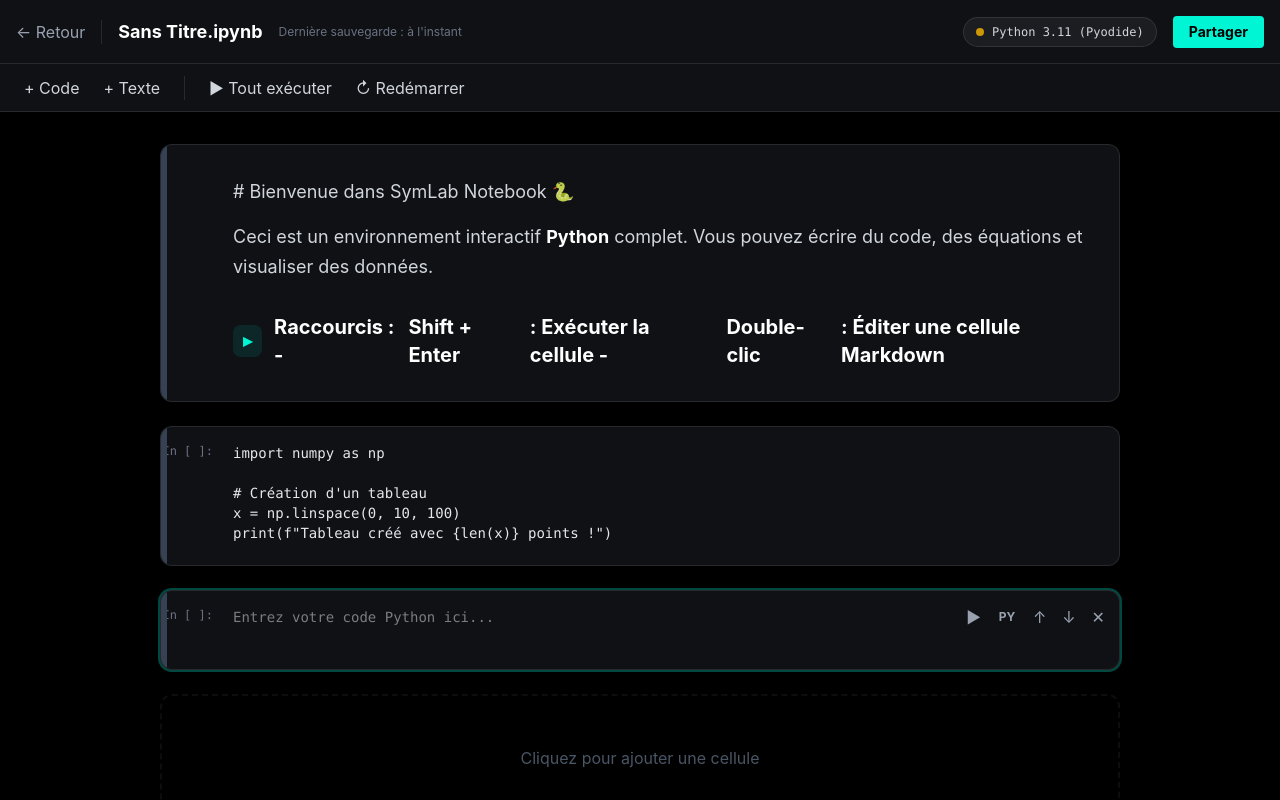
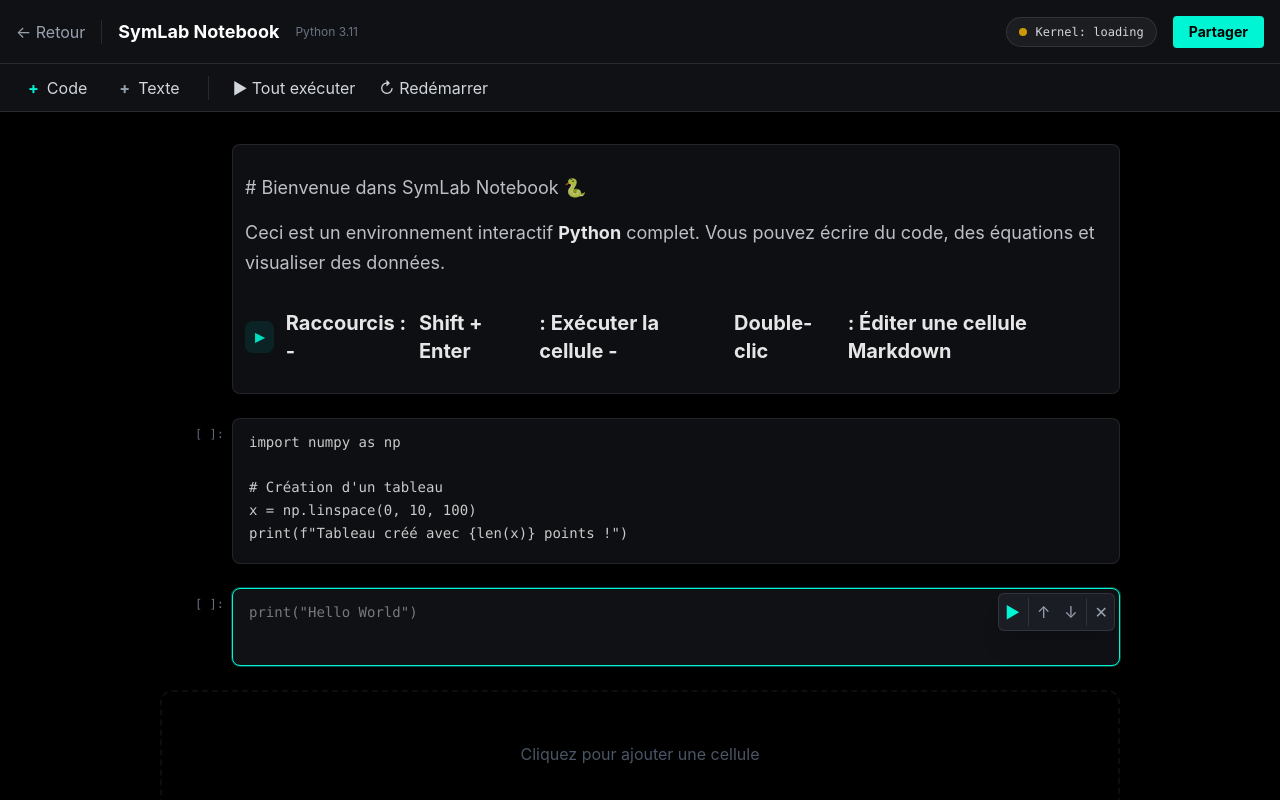
Before and after one commit to symlabsn/SymLab, a Next.js app: page /code in a window 1280 px wide. Both pictures are taken after a click on the button "+ Code". Shown: the top 800 px of the page. Built offline with nearby package versions, Linux system fonts and the light colour scheme.

Commit message:
Enhance Jupyter Notebook UI with professional design and floating toolbar

```diff
--- a/src/app/code/page.js
+++ b/src/app/code/page.js
@@ -27,43 +27,63 @@
 
     return (
         <div
-            className={`group relative mb-4 transition-all duration-300 ${isActive ? 'ring-2 ring-[#00F5D4]/30' : 'hover:bg-white/5'} rounded-xl overflow-hidden border border-white/10 bg-[#0F1115]`}
+            className={`group flex gap-2 mb-4 transition-all duration-200 ${isActive ? '' : 'opacity-90 hover:opacity-100'}`}
             onClick={() => setActive(cell.id)}
         >
-            {/* Barre latérale de statut */}
-            <div className={`absolute left-0 top-0 bottom-0 w-1.5 ${cell.status === 'running' ? 'bg-yellow-400 animate-pulse' :
-                cell.status === 'success' ? 'bg-[#00F5D4]' :
-                    cell.status === 'error' ? 'bg-red-500' :
-                        'bg-gray-700'
-                }`} />
+            {/* Colonne de gauche (In [ ]) */}
+            <div className="w-16 flex-shrink-0 flex flex-col items-end pt-2 gap-1 select-none">
+                {cell.type === 'code' && (
+                    <span className={`font-mono text-xs ${cell.status === 'running' ? 'text-yellow-400' : 'text-gray-500'}`}>
+                        {cell.status === 'running' ? '[*]:' : `[${cell.executionCount || ' '}]:`}
+                    </span>
+                )}
+            </div>
+
+            {/* Contenu principal */}
+            <div className="flex-1 min-w-0 flex flex-col gap-2">
+                {/* Zone d'entrée (Code ou Markdown) */}
+                <div className={`relative rounded-lg border transition-all duration-200 overflow-hidden
+                    ${isActive
+                        ? 'border-[#00F5D4] shadow-[0_0_0_1px_rgba(0,245,212,0.3)] bg-[#0F1115]'
+                        : 'border-white/10 bg-[#0F1115] hover:border-white/20'
+                    }
+                `}>
+                    {/* Indicateur de type (petit badge) */}
+                    <div className="absolute top-0 right-0 p-1 z-10 opacity-0 group-hover:opacity-100 transition-opacity">
+                        <span className="text-[10px] uppercase font-bold text-gray-600 bg-black/50 px-1.5 py-0.5 rounded">
+                            {cell.type}
+                        </span>
+                    </div>
 
                     <div className="flex">
-                {/* Numéro d'entrée (In [ ]) */}
-                <div className="w-16 flex-shrink-0 pt-4 text-right pr-3 font-mono text-xs text-gray-500 select-none">
-                    {cell.type === 'code' ? `In [${cell.executionCount || ' '}]:` : ''}
-                </div>
+                        {/* Marge colorée état */}
+                        {cell.type === 'code' && (
+                            <div className={`w-1 flex-shrink-0 ${cell.status === 'running' ? 'bg-yellow-400 animate-pulse' :
+                                    cell.status === 'success' ? 'bg-transparent' :
+                                        cell.status === 'error' ? 'bg-red-500' :
+                                            'bg-transparent'
+                                }`} />
+                        )}
 
-                {/* Contenu de la cellule */}
-                <div className="flex-1 min-w-0 pt-2 pb-2 pr-2">
-
-                    {/* Zone d'édition ou Rendu Markdown */}
+                        <div className="flex-1 p-3">
                             {cell.type === 'markdown' && !cell.isEditing ? (
                                 <div
-                            className="prose prose-invert max-w-none p-2 cursor-text min-h-[2rem]"
+                                    className="prose prose-invert max-w-none min-h-[1.5rem] cursor-text"
                                     onDoubleClick={() => updateCell(cell.id, { isEditing: true })}
                                 >
-                            <RichText>{cell.content || '*Double-cliquez pour éditer*'}</RichText>
+                                    <RichText>{cell.content || '<span class="text-gray-600 italic">Double-cliquez pour ajouter du texte...</span>'}</RichText>
                                 </div>
                             ) : (
-                        <div className="relative">
                                 <textarea
                                     ref={textareaRef}
                                     value={cell.content}
                                     onChange={(e) => updateCell(cell.id, { content: e.target.value })}
-                                className={`w-full bg-transparent text-gray-200 font-mono text-sm p-2 focus:outline-none resize-none ${cell.type === 'markdown' ? 'font-sans' : 'text-[#00F5D4]'
+                                    className={`w-full bg-transparent focus:outline-none resize-none font-mono text-sm leading-relaxed ${cell.type === 'code' ? 'text-[#e0e0e0]' : 'text-gray-300 font-sans'
                                         }`}
-                                placeholder={cell.type === 'code' ? 'Entrez votre code Python ici...' : 'Entrez du Markdown...'}
+                                    placeholder={cell.type === 'code' ? 'print("Hello World")' : '# Titre...'}
                                     spellCheck="false"
+                                    autoFocus={cell.isEditing}
+                                    onBlur={() => cell.type === 'markdown' && updateCell(cell.id, { isEditing: false })}
                                     onKeyDown={(e) => {
                                         if (e.key === 'Enter' && e.shiftKey) {
                                             e.preventDefault();
@@ -71,12 +91,30 @@
                                         }
                                     }}
                                 />
+                            )}
                         </div>
-                    )}
+                    </div>
+
+                    {/* Barre d'actions flottante (visible si actif ou survol) */}
+                    <div className={`absolute top-1 right-1 flex gap-0.5 bg-[#1A1D24] rounded-md border border-white/10 shadow-xl transition-all duration-200 ${isActive ? 'opacity-100 translate-y-0' : 'opacity-0 -translate-y-2 group-hover:opacity-100 group-hover:translate-y-0'
+                        }`}>
+                        <button onClick={() => runCell(cell.id)} className="p-1.5 hover:bg-white/10 text-[#00F5D4]" title="Exécuter">▶</button>
+                        <div className="w-px bg-white/10 my-1" />
+                        <button onClick={() => moveCell(index, -1)} className="p-1.5 hover:bg-white/10 text-gray-400 hover:text-white">↑</button>
+                        <button onClick={() => moveCell(index, 1)} className="p-1.5 hover:bg-white/10 text-gray-400 hover:text-white">↓</button>
+                        <div className="w-px bg-white/10 my-1" />
+                        <button onClick={() => deleteCell(cell.id)} className="p-1.5 hover:bg-white/10 text-gray-400 hover:text-red-400">✕</button>
+                    </div>
+                </div>
 
                 {/* Zone de Sortie (Output) */}
                 {cell.output && (
-                        <div className="mt-2 mb-2 ml-2">
+                    <div className="flex gap-2 animate-in fade-in slide-in-from-top-2 duration-300">
+                        <div className="w-16 flex-shrink-0 text-right pr-3 font-mono text-xs text-red-400/50 select-none pt-1">
+                            {cell.output.type !== 'error' ? `[${cell.executionCount}]:` : ''}
+                        </div>
+                        <div className={`flex-1 overflow-x-auto ${cell.output.type === 'error' ? 'bg-red-500/10 border-l-2 border-red-500 p-3 rounded-r' : ''
+                            }`}>
                             {cell.output.type === 'text' && (
                                 <pre className="font-mono text-sm text-gray-300 whitespace-pre-wrap">{cell.output.data}</pre>
                             )}
@@ -84,50 +122,13 @@
                                 <pre className="font-mono text-sm text-red-400 whitespace-pre-wrap">{cell.output.data}</pre>
                             )}
                             {cell.output.type === 'image' && (
-                                <img src={cell.output.data} alt="Output" className="max-w-full h-auto rounded bg-white" />
-                            )}
+                                <div className="bg-white p-2 rounded inline-block">
+                                    <img src={cell.output.data} alt="Output" className="max-w-full h-auto" />
                                 </div>
                             )}
                         </div>
                     </div>
-
-            {/* Barre d'outils (visible au survol ou actif) */}
-            <div className={`absolute top-2 right-2 flex gap-1 transition-opacity duration-200 ${isActive || 'group-hover:opacity-100 opacity-0'}`}>
-                <button
-                    onClick={() => runCell(cell.id)}
-                    className="p-1.5 rounded hover:bg-white/10 text-gray-400 hover:text-[#00F5D4] transition-colors"
-                    title="Exécuter (Shift+Enter)"
-                >
-                    ▶
-                </button>
-                <button
-                    onClick={() => updateCell(cell.id, { type: cell.type === 'code' ? 'markdown' : 'code' })}
-                    className="p-1.5 rounded hover:bg-white/10 text-gray-400 hover:text-white transition-colors text-xs font-bold w-8"
-                    title="Changer le type"
-                >
-                    {cell.type === 'code' ? 'PY' : 'MD'}
-                </button>
-                <button
-                    onClick={() => moveCell(index, -1)}
-                    className="p-1.5 rounded hover:bg-white/10 text-gray-400 hover:text-white transition-colors"
-                    title="Monter"
-                >
-                    ↑
-                </button>
-                <button
-                    onClick={() => moveCell(index, 1)}
-                    className="p-1.5 rounded hover:bg-white/10 text-gray-400 hover:text-white transition-colors"
-                    title="Descendre"
-                >
-                    ↓
-                </button>
-                <button
-                    onClick={() => deleteCell(cell.id)}
-                    className="p-1.5 rounded hover:bg-white/10 text-gray-400 hover:text-red-500 transition-colors"
-                    title="Supprimer"
-                >
-                    ✕
-                </button>
+                )}
             </div>
         </div>
     );
@@ -283,14 +284,14 @@
                         ← Retour
                     </Link>
                     <div className="h-6 w-px bg-white/10" />
-                    <h1 className="font-bold text-lg">Sans Titre.ipynb</h1>
-                    <span className="text-xs text-gray-500">Dernière sauvegarde : à l'instant</span>
+                    <h1 className="font-bold text-lg">SymLab Notebook</h1>
+                    <span className="text-xs text-gray-500">Python 3.11</span>
                 </div>
 
                 <div className="flex items-center gap-4">
                     <div className="flex items-center gap-2 px-3 py-1.5 rounded-full bg-white/5 border border-white/10">
                         <div className={`w-2 h-2 rounded-full ${kernelStatus === 'ready' ? 'bg-green-500' : 'bg-yellow-500 animate-pulse'}`} />
-                        <span className="text-xs font-mono text-gray-300">Python 3.11 (Pyodide)</span>
+                        <span className="text-xs font-mono text-gray-300">Kernel: {kernelStatus}</span>
                     </div>
                     <button className="bg-[#00F5D4] text-black px-4 py-1.5 rounded font-bold text-sm hover:bg-[#00F5D4]/90 transition-colors">
                         Partager
@@ -300,17 +301,17 @@
 
             {/* Toolbar */}
             <div className="mt-16 h-12 border-b border-white/10 flex items-center px-4 gap-2 bg-[#0F1115] sticky top-16 z-40">
-                <button onClick={() => addCell(cells.length - 1, 'code')} className="p-2 hover:bg-white/10 rounded text-gray-300" title="Ajouter Code">
-                    + Code
+                <button onClick={() => addCell(cells.length - 1, 'code')} className="flex items-center gap-2 px-3 py-1.5 hover:bg-white/10 rounded text-gray-300 transition-colors" title="Ajouter Code">
+                    <span className="text-[#00F5D4] font-bold">+</span> Code
                 </button>
-                <button onClick={() => addCell(cells.length - 1, 'markdown')} className="p-2 hover:bg-white/10 rounded text-gray-300" title="Ajouter Texte">
-                    + Texte
+                <button onClick={() => addCell(cells.length - 1, 'markdown')} className="flex items-center gap-2 px-3 py-1.5 hover:bg-white/10 rounded text-gray-300 transition-colors" title="Ajouter Texte">
+                    <span className="text-gray-400 font-bold">+</span> Texte
                 </button>
                 <div className="h-6 w-px bg-white/10 mx-2" />
-                <button className="p-2 hover:bg-white/10 rounded text-gray-300" title="Exécuter tout">
+                <button className="p-2 hover:bg-white/10 rounded text-gray-300 transition-colors" title="Exécuter tout">
                     ▶ Tout exécuter
                 </button>
-                <button className="p-2 hover:bg-white/10 rounded text-gray-300" title="Redémarrer le noyau">
+                <button className="p-2 hover:bg-white/10 rounded text-gray-300 transition-colors" title="Redémarrer le noyau">
                     ↻ Redémarrer
                 </button>
             </div>
@@ -333,10 +334,10 @@
                         <div className="h-4 -mt-4 mb-2 flex items-center justify-center opacity-0 group-hover/add:opacity-100 transition-opacity z-10 relative">
                             <div className="absolute inset-x-0 h-px bg-[#00F5D4]/20" />
                             <div className="flex gap-2 bg-black px-2 relative z-20">
-                                <button onClick={() => addCell(index, 'code')} className="text-[10px] bg-[#00F5D4]/10 text-[#00F5D4] px-2 py-0.5 rounded border border-[#00F5D4]/20 hover:bg-[#00F5D4]/20">
+                                <button onClick={() => addCell(index, 'code')} className="text-[10px] bg-[#00F5D4]/10 text-[#00F5D4] px-2 py-0.5 rounded border border-[#00F5D4]/20 hover:bg-[#00F5D4]/20 transition-colors">
                                     + Code
                                 </button>
-                                <button onClick={() => addCell(index, 'markdown')} className="text-[10px] bg-white/10 text-gray-300 px-2 py-0.5 rounded border border-white/10 hover:bg-white/20">
+                                <button onClick={() => addCell(index, 'markdown')} className="text-[10px] bg-white/10 text-gray-300 px-2 py-0.5 rounded border border-white/10 hover:bg-white/20 transition-colors">
                                     + Texte
                                 </button>
                             </div>
```
Lines whose indentation alone changed are shown as unchanged.
